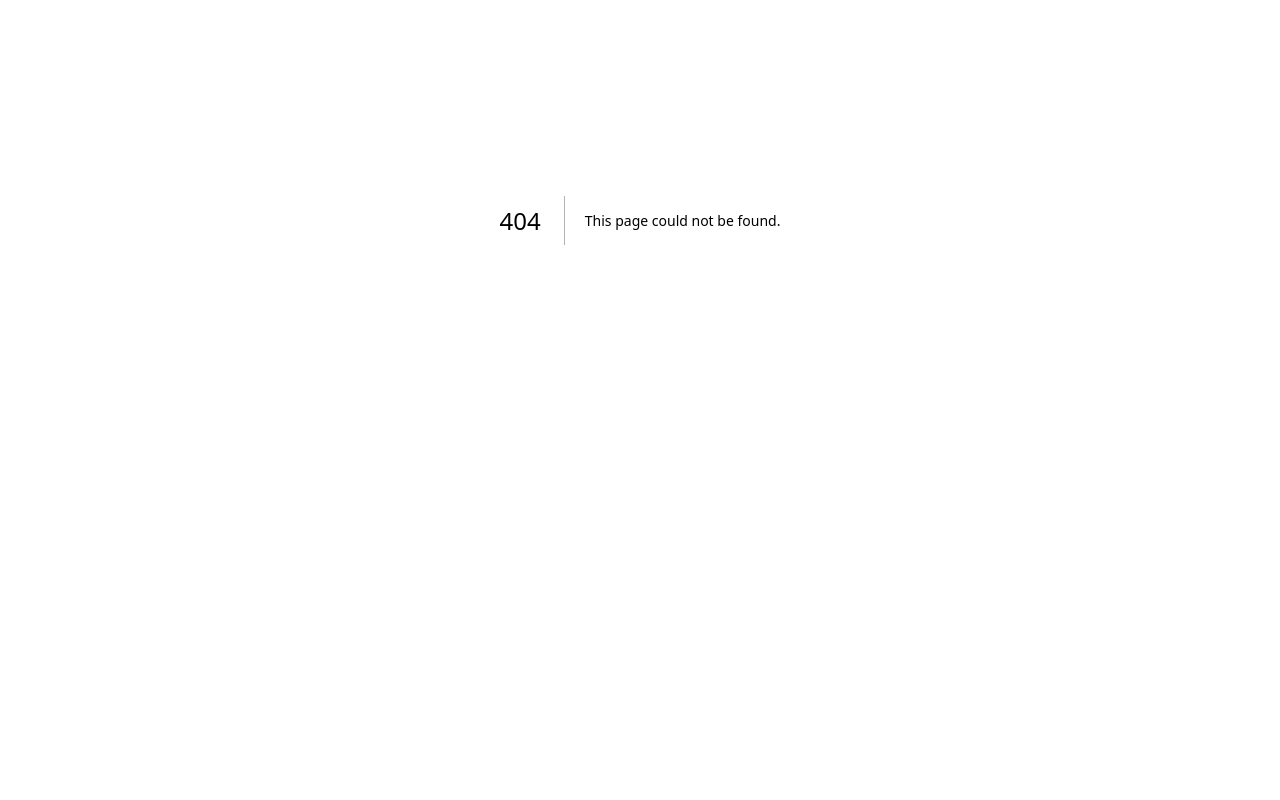
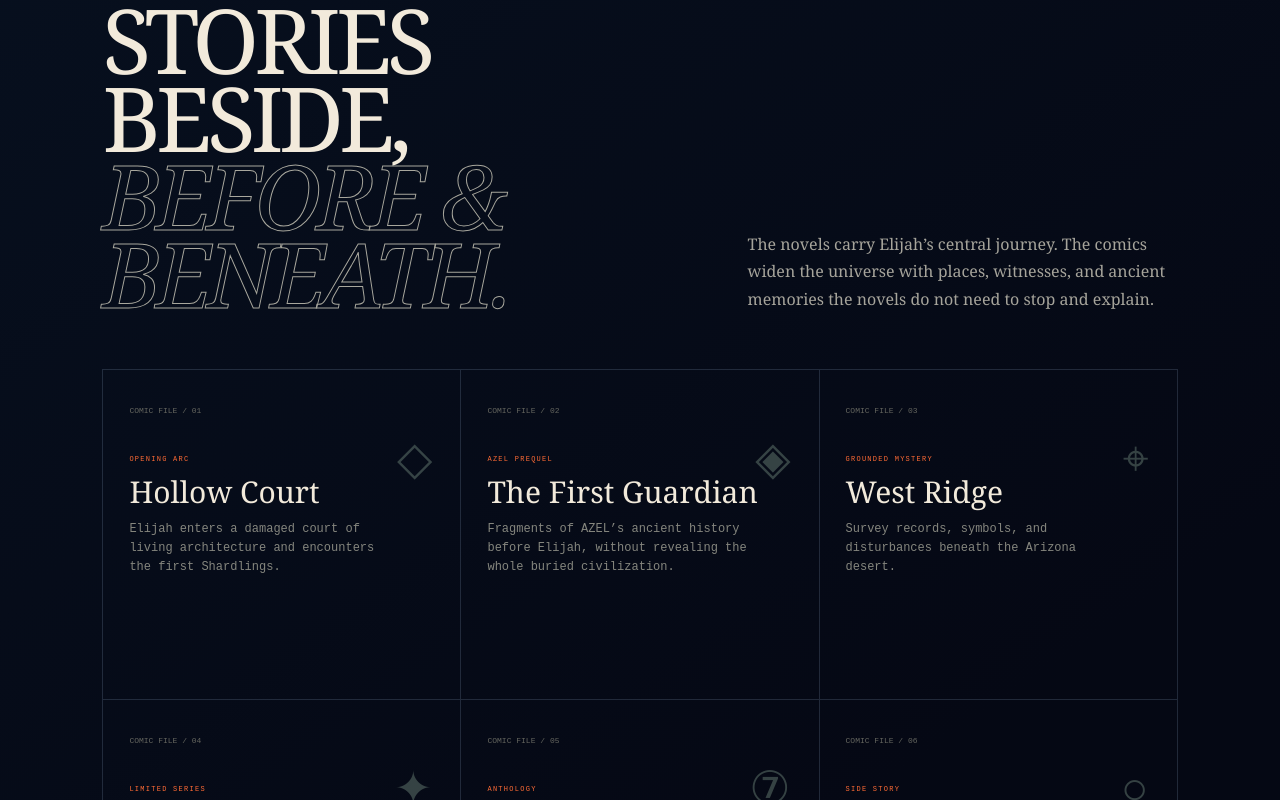
Before and after one commit to Richardatf/ElijahBlaze, a Next.js app: page /comics in a window 1280 px wide. Before the commit this address had no page. Shown: the part 180-980 px from the top of the page. Before the commit the page ends 800 px from the top, so only its background shows below. Built offline with nearby package versions, Linux system fonts and the light colour scheme.

Commit message:
Add Elijah Blaze comics page

```diff
--- /dev/null
+++ b/app/comics/page.tsx
@@ -0,0 +1,20 @@
+import Link from "next/link";
+
+const comics = [
+  ["01","Hollow Court","Opening Arc","Elijah enters a damaged court of living architecture and encounters the first Shardlings."],
+  ["02","The First Guardian","AZEL Prequel","Fragments of AZEL’s ancient history before Elijah, without revealing the whole buried civilization."],
+  ["03","West Ridge","Grounded Mystery","Survey records, symbols, and disturbances beneath the Arizona desert."],
+  ["04","Shardfall","Limited Series","A major rupture in the hidden architecture reaches the surface world."],
+  ["05","The Seven Echoes","Anthology","Seven stories from lost chambers, forgotten guardians, and failures in the old world."],
+  ["06","Nora","Side Story","Elijah’s changes seen from outside his own mind, through the eyes of the friend who knows him best."],
+  ["07","Before the Flame","Prequel","Elijah Blue before full synchronization: family, school, notebooks, curiosity, and the earliest dreams."],
+];
+
+export default function ComicsPage(){
+ return <main id="main-content">
+  <header className="nav-shell"><Link className="brand" href="/"><span className="brand-mark">EB</span><span>ELIJAH BLAZE</span></Link><nav><Link href="/">Home</Link><Link href="/game">Game</Link><Link href="/books">Books</Link><a href="#slate">Comic Slate</a></nav><Link className="nav-signal" href="/#signal"><span/>SIGNAL LIVE</Link></header>
+  <section className="section codex" style={{paddingTop:150}}><div className="section-heading"><div><p className="kicker">ELIJAH BLAZE COMICS</p><h2>STORIES BESIDE,<br/><i>BEFORE & BENEATH.</i></h2></div><p className="lead">The novels carry Elijah’s central journey. The comics widen the universe with places, witnesses, and ancient memories the novels do not need to stop and explain.</p></div>
+  <div className="codex-grid" id="slate">{comics.map(([num,title,type,copy],i)=><article key={title}><span className="entry-number">COMIC FILE / {num}</span><p>{type}</p><h3>{title}</h3><div className="entry-glyph">{["◇","◈","⌖","✦","⑦","○","△"][i]}</div><p className="entry-copy">{copy}</p></article>)}</div></section>
+  <section className="section studio"><div className="studio-copy"><p className="kicker">COMIC RULE</p><h2>EXPAND.<br/><i>DON’T REPEAT.</i></h2><p className="manifesto">A comic should never exist merely to retell a chapter with pictures.</p><p>Each arc reveals a perspective, event, location, or recovered history that deepens the larger Elijah Blaze universe while remaining readable on its own.</p></div><div className="principles"><p>VISUAL LANGUAGE</p>{[["01","ARCHITECTURE AS CHARACTER"],["02","SYMBOLS WITH CONSEQUENCE"],["03","MYSTERY BEFORE EXPLANATION"],["04","REVELATION THROUGH IMAGE"]].map(x=><div key={x[0]}><span>{x[0]}</span><h3>{x[1]}</h3><b>↗</b></div>)}</div></section>
+ </main>
+}
```
